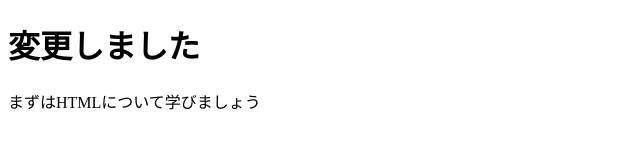
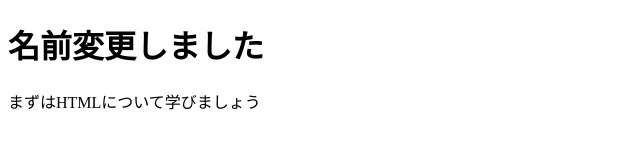
Before and after one commit to ryouhei0705/test, a plain HTML site: page index.html in a window 1280 px wide. Shown: the whole page, without its empty margins (0-640 px from the left). Drawn offline with Linux system fonts and the light colour scheme.

Commit message:
[Change] index2

```diff
--- a/index.html
+++ b/index.html
@@ -7,7 +7,7 @@
 </head>
 
 <body>
-  <h1>変更しました</h1>
+  <h1>名前変更しました</h1>
   <p>まずはHTMLについて学びましょう</p>
 </body>
 
```
